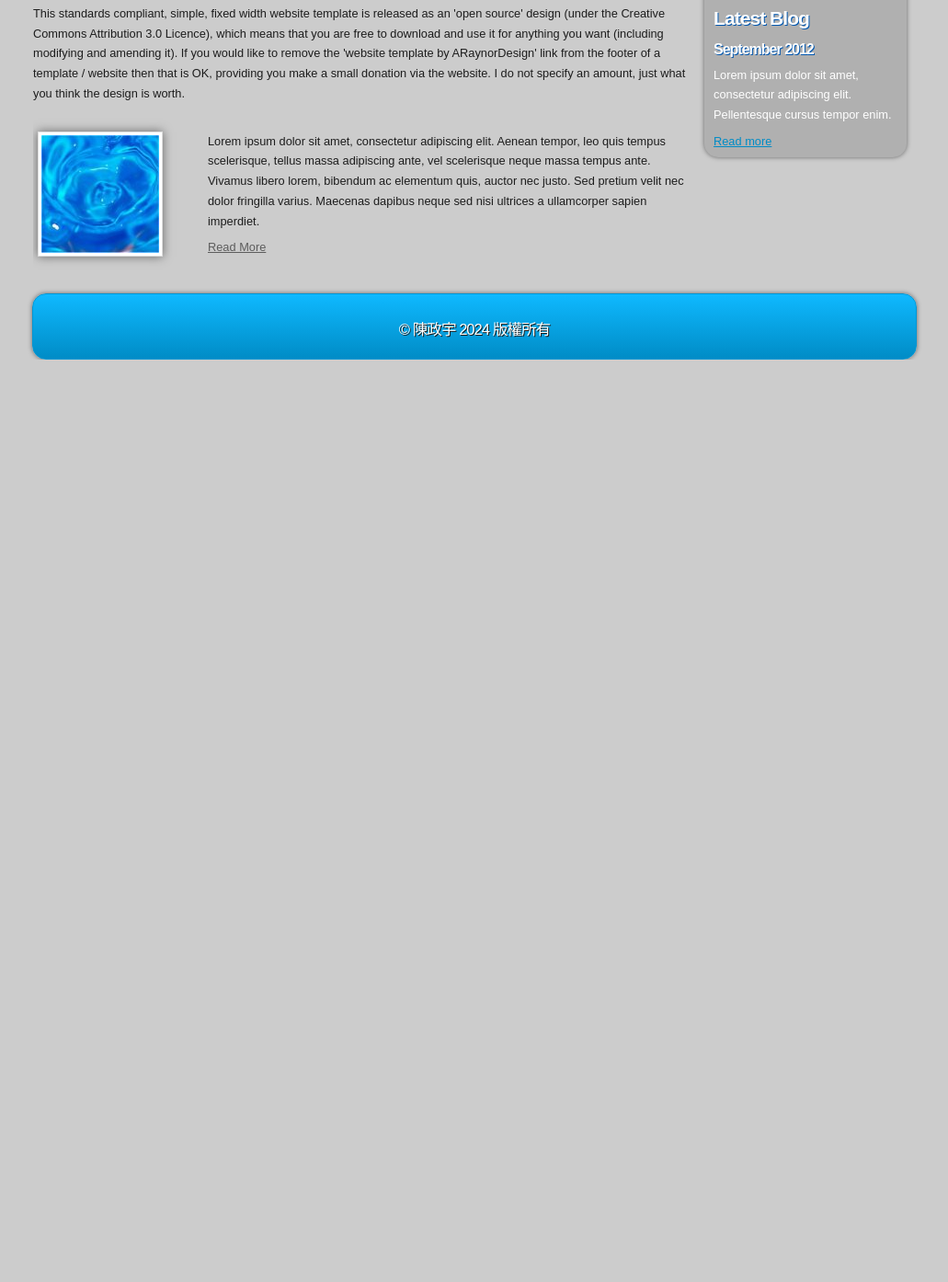
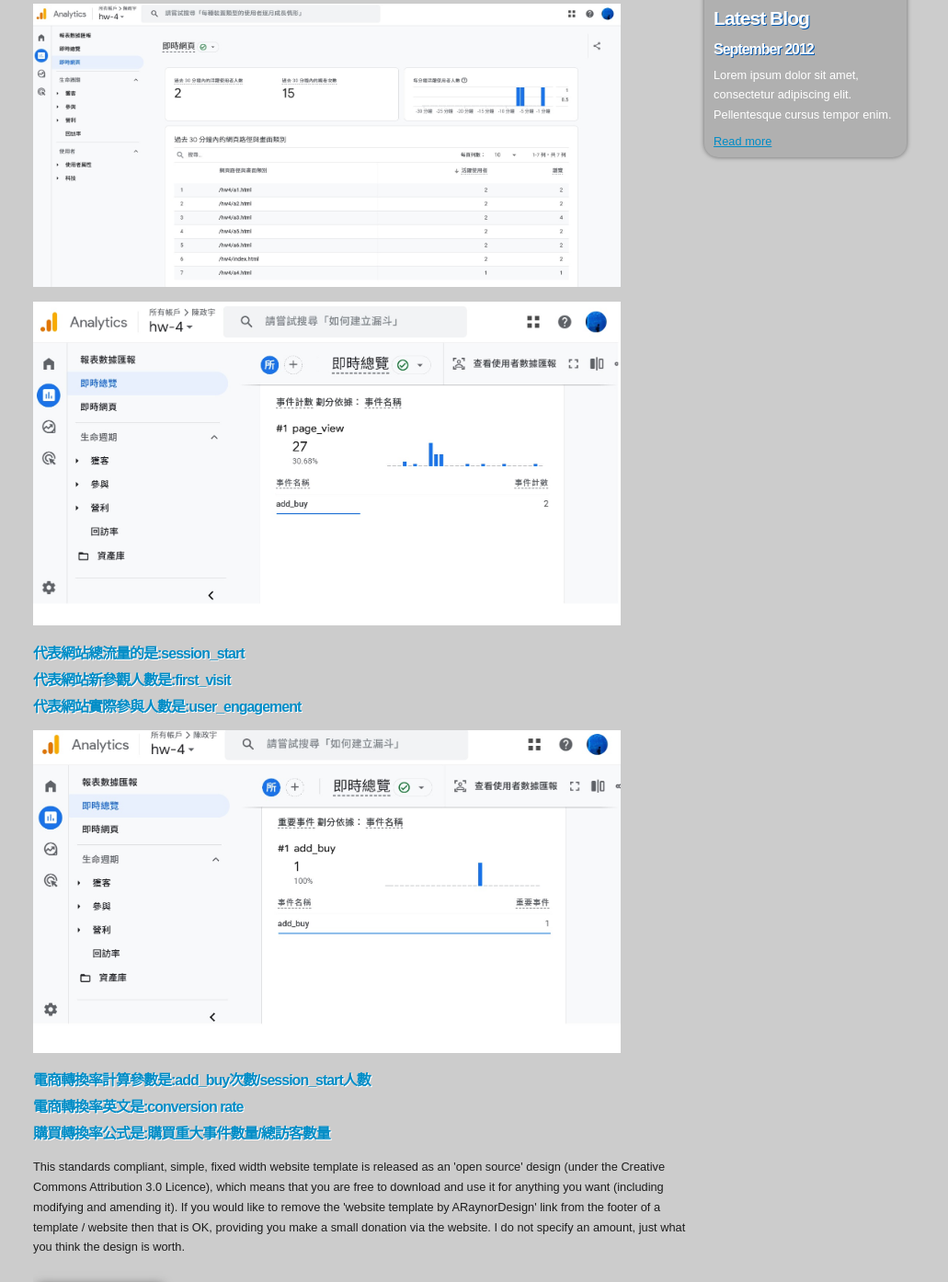
Before and after one commit to maomaoyu6666/hw4, a plain HTML site: page a6.html in a window 1280 px wide. Shown: the part 529-1923 px from the top of the page at 92% size, without its empty margins (124-1155 px from the left). Before the commit the page ends 920 px from the top, so only its background shows below. Drawn offline with Linux system fonts and the light colour scheme.

Commit message:
Add files via upload

```diff
--- a/a6.html
+++ b/a6.html
@@ -55,6 +55,21 @@
       <p>
         <a href="https://www.newebpay.com/website/Page/content/service_creditcard" target="_blank">下單購買(使用藍新金流NewebPay)</a>
       </p>
+      <p>
+        <img src="images/ga-1.jpg" width="90%">
+      </p>
+      <p>
+        <img src="images/ga-3.jpg" width="90%">
+        <h3>代表網站總流量的是:session_start</h3>
+        <h3>代表網站新參觀人數是:first_visit</h3>
+        <h3>代表網站實際參與人數是:user_engagement</h3>
+      </p>
+      <p>
+        <img src="images/ga-4.jpg" width="90%">
+        <h3>電商轉換率計算參數是:add_buy次數/session_start人數</h3>
+        <h3>電商轉換率英文是:conversion rate</h3>
+        <h3>購買轉換率公式是:購買重大事件數量/總訪客數量</h3>
+      </p>
           <p>This standards compliant, simple, fixed width website template is released as an 'open source' design (under the Creative Commons Attribution 3.0 Licence), which means that you are free to download and use it for anything you want (including modifying and amending it). If you would like to remove the 'website template by ARaynorDesign' link from the footer of a template / website then that is OK, providing you make a small donation via the website. I do not specify an amount, just what you think the design is worth.</p>
         </div><!--close content_item-->
 	    <div class="content_image">
```
Also changed, not shown: images/ga-1.jpg (added), images/ga-2.jpg (added), images/ga-3.jpg (added), images/ga-4.jpg (added).
